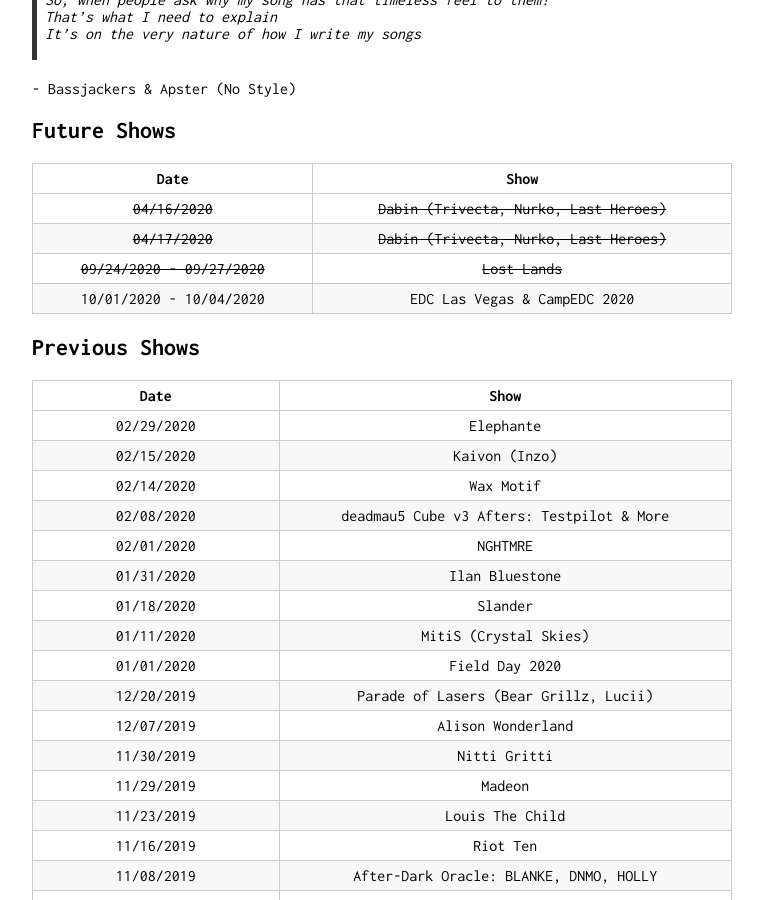
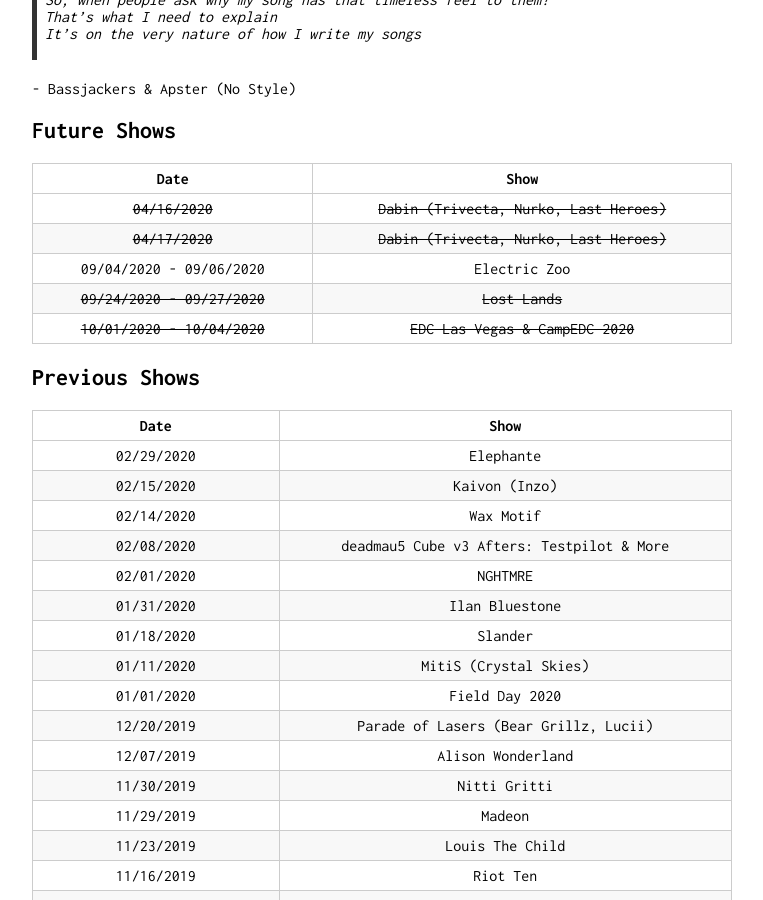
Before and after one commit to mksavic/mksavic.github.io, a Jekyll site: the page built from edm.md, in a window 1280 px wide and 900 px high, scrolled down 315 px. Shown: the whole window, without its empty margins (258-1021 px from the left). Built offline with Jekyll 4.4.1, drawn with Linux system fonts in a browser that asks for light colours; our own code applies the rules of GitHub Pages for plain Markdown files.

Commit message:
update edm.md

```diff
--- a/edm.md
+++ b/edm.md
@@ -23,8 +23,9 @@ is_contact: true
 |:---------------------------:|:----------------------------------------:|
 |       ~~04/16/2020~~        | ~~Dabin (Trivecta, Nurko, Last Heroes)~~ |
 |       ~~04/17/2020~~        | ~~Dabin (Trivecta, Nurko, Last Heroes)~~ |
+|   09/04/2020 - 09/06/2020   |               Electric Zoo               |
 | ~~09/24/2020 - 09/27/2020~~ |              ~~Lost Lands~~              |
-|   10/01/2020 - 10/04/2020   |       EDC Las Vegas & CampEDC 2020       |
+| ~~10/01/2020 - 10/04/2020~~ |     ~~EDC Las Vegas & CampEDC 2020~~     |
 
 ## Previous Shows
 
```
